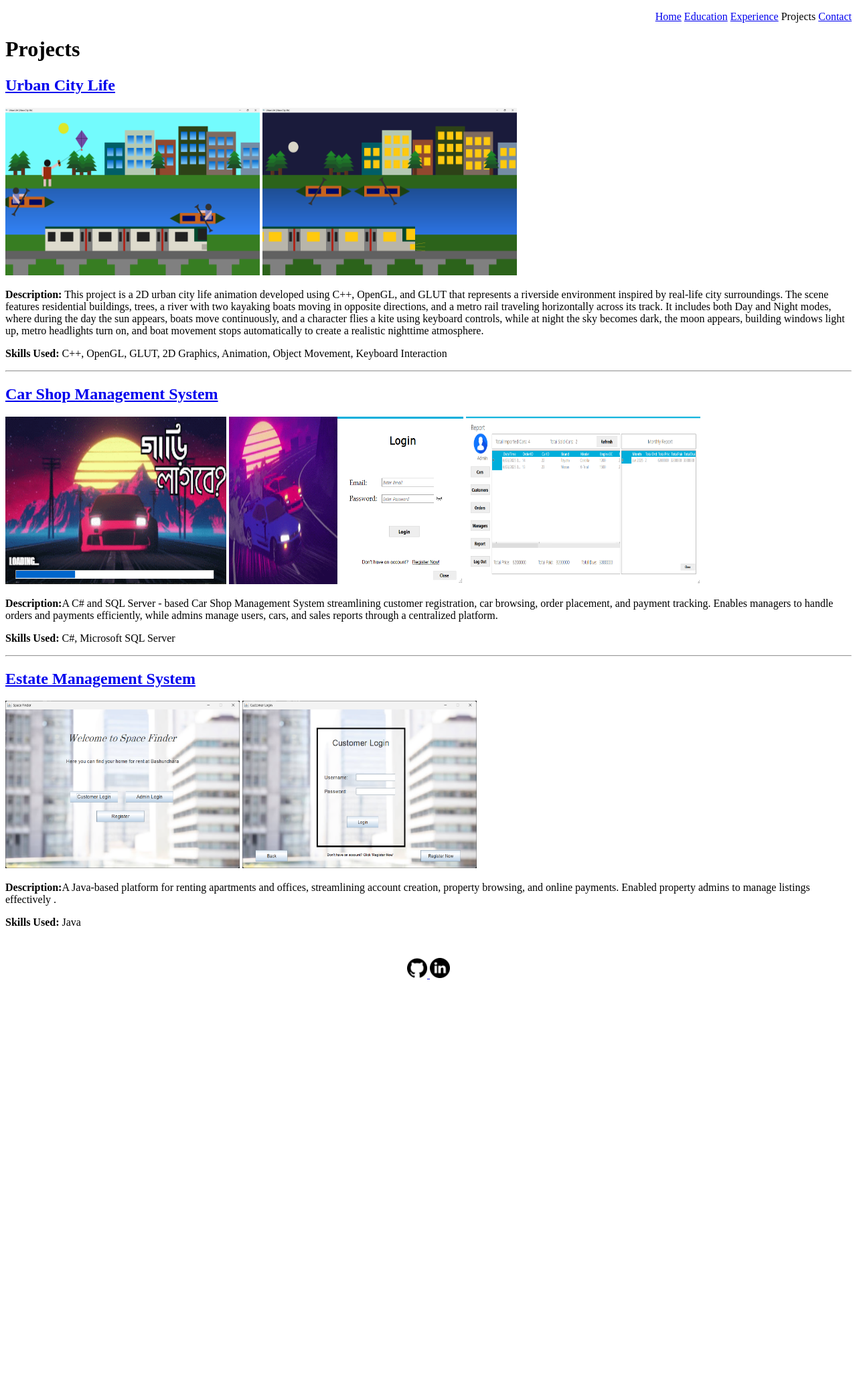
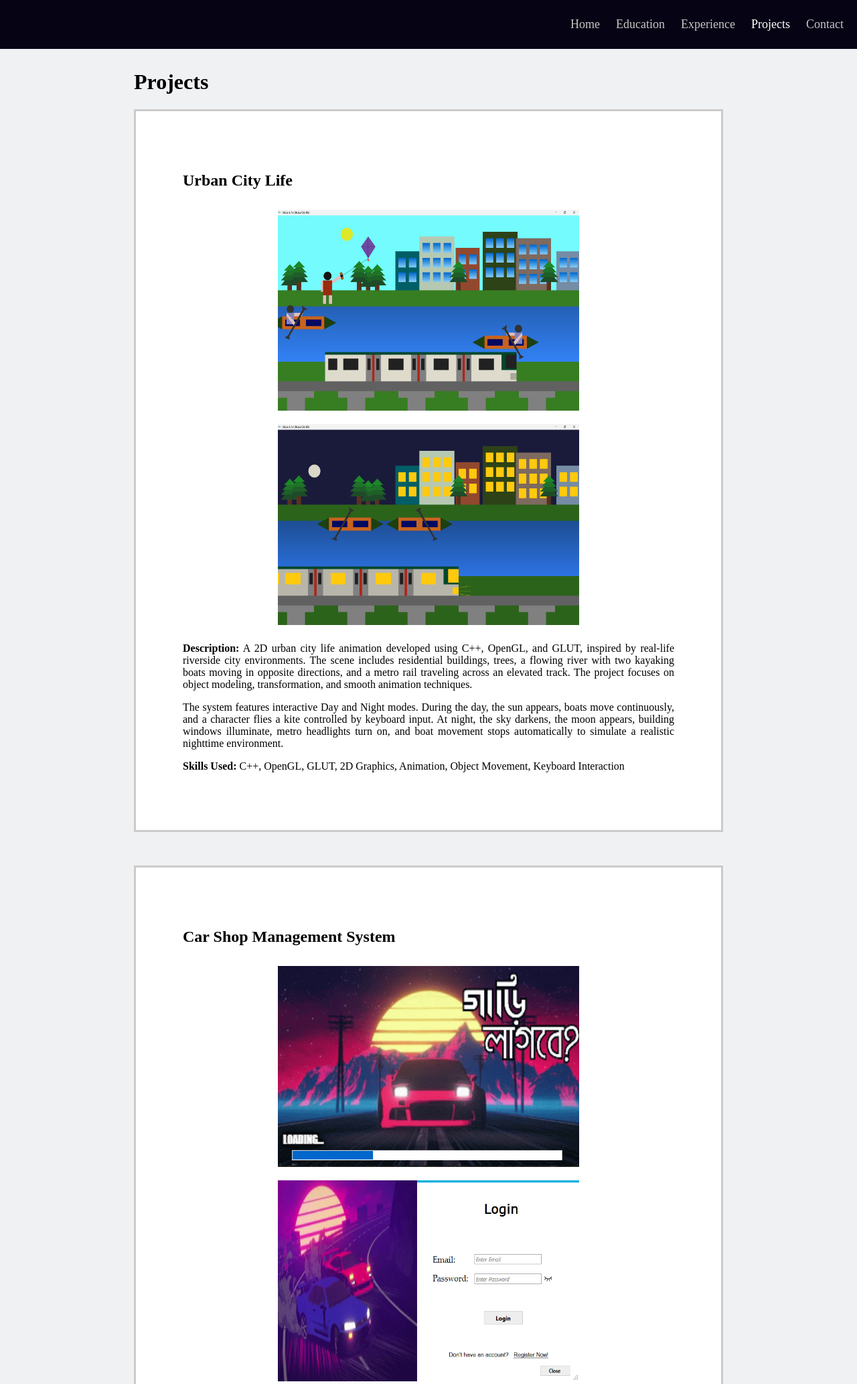
Before and after one commit to NaimurSaad/wbt-spring-2025-2026, a PHP site: page /html/projects.html in a window 1280 px wide. Shown: the top 2066 px of the page at 67% size. Before the commit the page ends 1462 px from the top, so only its background shows below. Run offline with PHP 8.4, Linux system fonts and the light colour scheme.

Commit message:
pushed the updated portfolio and js task

```diff
--- a/portfolio/css/projects.css
+++ b/portfolio/css/projects.css
@@ -1,13 +1,74 @@
-li {
-    list-style: none;
+.boxmodel-nav {
+    width: 100%;
+    background-color: rgb(5, 3, 20);
+    color: white;
     display: inline-block;
+    padding: 10px;
+    text-align: right;
+    box-sizing: border-box;
+    margin-bottom: 10px;
+}
+
+
+nav li {
+    display: inline-block;
+    padding: 0 10px;
+    font-size: 18px;
+}
+
+nav a {
+    text-decoration: none;
+    color: rgb(199, 199, 199);
+}
+
+nav a:hover {
+    color: white;
+    text-decoration: none;
+}
+
+h1 {
+    margin-left: 200px;
+    margin-bottom: 22px;
 
 }
 
-ul {
-    text-align: right;
+
+body {
+    background-color: rgb(240, 241, 242);
+    text-align: justify;
+    margin: 0;
+    padding: 0;
 }
+
+.boxmodel {
+    border: 3px solid rgb(204, 202, 202);
+    background-color: white;
+    display: inline-block;
+    padding: 70px;
+    margin: 200px;
+    margin-top: 0px;
+    margin-bottom: 50px;
+}
+
+.container {
+    display: flex;
+    flex-wrap: wrap;
+    justify-content: center;
+}
+
+.project-img {
+    height: 300px;
+    width: 450px;
+    margin: 10px;
+    transition: all 2s;
+}
+
+img:hover {
+    transform: scale(1.1);
+}
+
 footer {
     text-align: center;
     margin-top: 10px;
+    margin-bottom: 22px;
 }
--- a/portfolio/html/contact.html
+++ b/portfolio/html/contact.html
@@ -10,6 +10,7 @@
 
     <header>
         <nav>
+            <div class="boxmodel-nav">
                 <ul>
                     <li><a href="../index.html">Home</a></li>
                     <li><a href="educations.html">Education</a></li>
@@ -17,6 +18,7 @@
                     <li><a href="projects.html">Projects</a></li>
                     <li>Contact</li>
                 </ul>
+            </div>
         </nav>
     </header>
     <h1>Contact Me</h1>
@@ -85,6 +87,7 @@
                 <tr>
                     <td></td>
                     <td>
+                        <br>
                         <input type="submit" value="Submit">
                         <input type="reset">
                     </td>
@@ -95,7 +98,7 @@
         </fieldset>
 
     </form>
-    <br>
+
     <footer>
         <a href="https://github.com/NaimurSaad">
             <img src="../data/github.png" width="30" height="30" alt="Github">
--- a/portfolio/html/projects.html
+++ b/portfolio/html/projects.html
@@ -9,6 +9,7 @@
 <body>
     <header>
         <nav>
+            <div class="boxmodel-nav">
                 <ul>
                     <li><a href="../index.html">Home</a></li>
                     <li><a href="educations.html">Education</a></li>
@@ -16,47 +17,73 @@
                     <li>Projects</li>
                     <li><a href="contact.html">Contact</a></li>
                 </ul>
+            </div>
         </nav>
     </header>
     <h1>Projects</h1>
 
-    <h2><a href="https://github.com/NaimurSaad/Computer-Graphics">Urban City Life</a></h2>
-    <img src="../data/gfx1.png" width="380" height="250" alt="Project Screenshot">
-    <img src="../data/gfx2.png" width="380" height="250" alt="Project Screenshot">
-    <p><strong>Description:</strong> This project is a 2D urban city life animation developed using C++, OpenGL, and
-        GLUT that
-        represents a riverside environment inspired by real-life city surroundings. The scene features residential
-        buildings, trees, a river with two kayaking boats moving in opposite directions, and a metro rail traveling
-        horizontally across its track. It includes both Day and Night modes, where during the day the sun appears, boats
-        move continuously, and a character flies a kite using keyboard controls, while at night the sky becomes dark,
-        the moon appears, building windows light up, metro headlights turn on, and boat movement stops automatically to
-        create a realistic nighttime atmosphere.</p>
-    <p><strong>Skills Used:</strong> C++, OpenGL, GLUT, 2D Graphics, Animation, Object Movement, Keyboard Interaction
+    <div class="boxmodel">
+        <h2>Urban City Life</h2>
+        <div class="container">
+            <img src="../data/gfx1.png" width="380" height="250" alt="Project Screenshot" class="project-img">
+            <img src="../data/gfx2.png" width="380" height="250" alt="Project Screenshot" class="project-img">
+        </div>
+        <p><strong>Description:</strong> A 2D urban city life animation developed using C++, OpenGL, and GLUT, inspired
+            by
+            real-life riverside city environments. The scene includes residential buildings, trees, a flowing river with
+            two
+            kayaking boats moving in opposite directions, and a metro rail traveling across an elevated track. The
+            project
+            focuses on object modeling, transformation, and smooth animation techniques.</p>
+        <p>The system features interactive Day and Night modes. During the day, the sun appears, boats move
+            continuously,
+            and a character flies a kite controlled by keyboard input. At night, the sky darkens, the moon appears,
+            building
+            windows illuminate, metro headlights turn on, and boat movement stops automatically to simulate a realistic
+            nighttime environment.</p>
+
+        <p><strong>Skills Used:</strong> C++, OpenGL, GLUT, 2D Graphics, Animation, Object Movement, Keyboard
+            Interaction
         </p>
+    </div>
 
-    <hr>
+    <div class="boxmodel">
+        <h2>Car Shop Management System</h2>
+        <div class="container">
+            <img src="../data/csharp1.png" width="330" height="250" alt="Project Screenshot" class="project-img">
+            <img src="../data/csharp2.png" width="350" height="250" alt="Project Screenshot" class="project-img">
+            <img src="../data/csharp3.png" width="350" height="250" alt="Project Screenshot" class="project-img">
+        </div>
+        <p><strong>Description:</strong>A C# and Microsoft SQL Server–based Car Shop Management System designed to
+            streamline the overall sales and customer management process. The system allows customers to register,
+            browse
+            available cars, place orders, and track payments efficiently.</p>
 
+        <p>On the administrative side, managers can monitor orders, update vehicle information, and manage payment
+            records
+            through a centralized dashboard. The platform also supports user role management, sales reporting, and data
+            storage using relational database structures, ensuring organized and secure transaction handling.</p>
 
-    <h2><a href="https://github.com/NaimurSaad/Car-Shop-Management-System">Car Shop Management System</a></h2>
-    <img src="../data/csharp1.png" width="330" height="250" alt="Project Screenshot">
-    <img src="../data/csharp2.png" width="350" height="250" alt="Project Screenshot">
-    <img src="../data/csharp3.png" width="350" height="250" alt="Project Screenshot">
-    <p><strong>Description:</strong>A C# and SQL Server - based Car Shop Management System streamlining customer
-        registration, car
-        browsing, order placement, and payment tracking. Enables managers to handle orders and payments efficiently,
-        while admins manage users, cars, and sales reports through a centralized platform.</p>
         <p><strong>Skills Used:</strong> C#, Microsoft SQL Server</p>
+    </div>
 
-    <hr>
+    <div class="boxmodel">
+        <h2>Real Estate Management System</h2>
+        <div class="container">
+            <img src="../data/java1.png" width="350" height="250" alt="Project Screenshot" class="project-img">
+            <img src="../data/java2.png" width="350" height="250" alt="Project Screenshot" class="project-img">
+        </div>
+        <p><strong>Description:</strong>A Java-based Estate Management System developed to simplify property rental
+            management for apartments and office spaces. The system enables users to create accounts, browse available
+            properties, and request bookings through a structured interface.</p>
 
-    <h2><a href="https://github.com/NaimurSaad/Space-Finder">Estate Management System</a></h2>
-    <img src="../data/java1.png" width="350" height="250" alt="Project Screenshot">
-    <img src="../data/java2.png" width="350" height="250" alt="Project Screenshot">
-    <p><strong>Description:</strong>A Java-based platform for renting apartments and offices, streamlining account
-        creation,
-        property browsing, and online payments. Enabled property admins to manage listings effectively .</p>
+        <P>Administrators can add, update, or remove property listings, manage user accounts, and monitor rental
+            activities
+            efficiently. The project focuses on structured programming, user interaction, and basic system design
+            principles, providing a clear understanding of backend logic and application workflow.</P>
+
         <p><strong>Skills Used:</strong> Java</p>
-
+    </div>
     <br>
 
     <footer>
```
Also changed, not shown: lab/script.js (added, +21 -0 lines), portfolio/css/contact.css (+52 -4 lines), portfolio/css/educations.css (+53 -4 lines), portfolio/css/experience.css (+48 -4 lines), portfolio/html/educations.html (+62 -16 lines), portfolio/html/experience.html (+25 -10 lines), portfolio/index.html (+36 -67 lines), portfolio/style.css (+76 -40 lines). Lines whose indentation alone changed are shown as unchanged.
